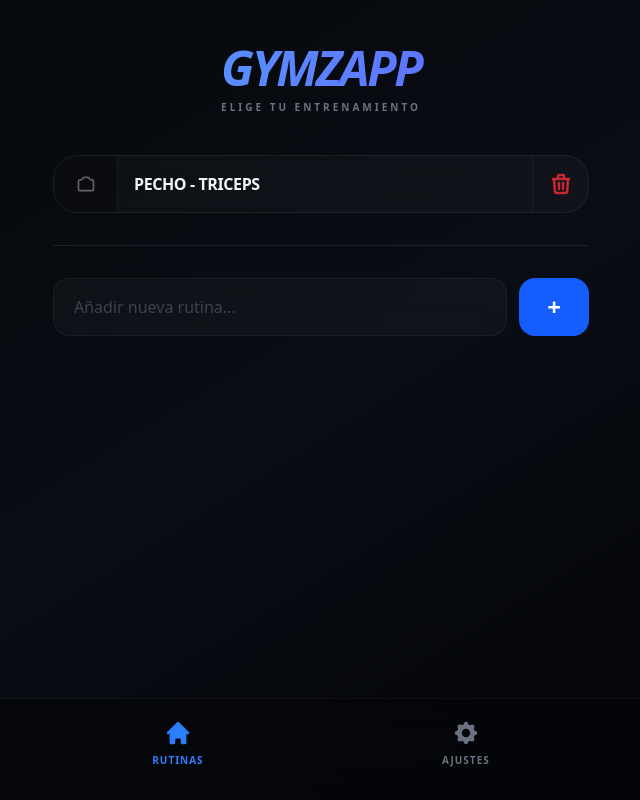
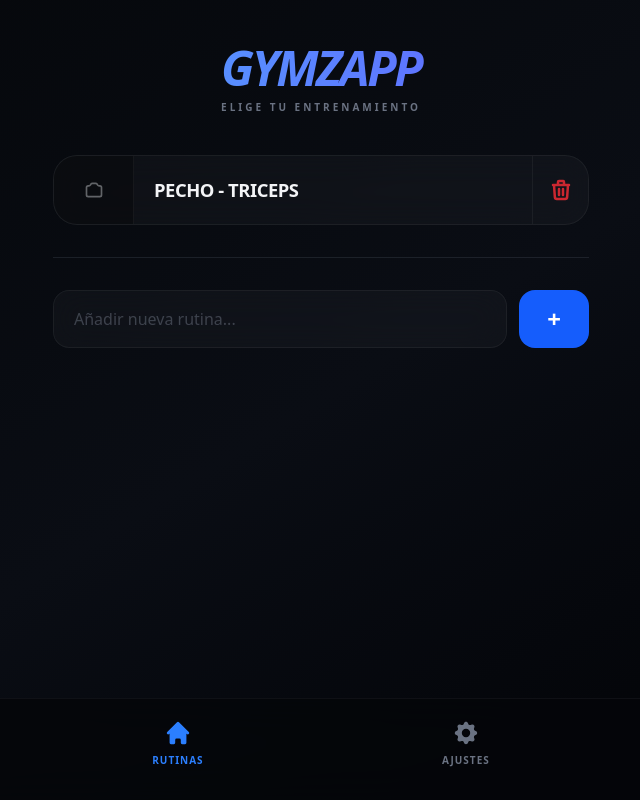
Before and after one commit to JoseZerte/rutinas-gym-app, a React (Vite) app: page / in a window 1280 px wide. Shown: the whole page, without its empty margins (319-959 px from the left). Built offline with nearby package versions, Linux system fonts and the light colour scheme.

Commit message:
arreglado que no se vea tan chico

```diff
--- a/src/App.jsx
+++ b/src/App.jsx
@@ -357,7 +357,7 @@ export default function App() {
                                 <div key={grupo} className={`flex items-stretch rounded-[1.5rem] overflow-hidden glass-border glass-effect transition-transform active:scale-[0.98]`}>
 
                                     {/* --- ÁREA DE FOTO DE RUTINA --- */}
-                                    <div className={`relative w-16 shrink-0 flex flex-col items-center justify-center overflow-hidden border-r ${darkMode ? 'border-white/5 bg-black/30' : 'border-black/5 bg-gray-100'}`}>
+                                    <div className={`relative w-20 shrink-0 flex flex-col items-center justify-center overflow-hidden border-r ${darkMode ? 'border-white/5 bg-black/30' : 'border-black/5 bg-gray-100'}`}>
                                         {rutinaImages[grupo] ? (
                                             <button
                                                 onClick={() => {
@@ -384,8 +384,8 @@ export default function App() {
                                     </div>
 
                                     {/* Botón de seleccionar rutina */}
-                                    <button onClick={() => setgruposel(grupo)} className="flex-1 p-4 text-left active:opacity-80 overflow-hidden">
-                                        <span className={`block w-full text-[1rem] font-black uppercase tracking-tight truncate ${darkMode ? 'text-gray-100' : 'text-gray-900'}`}>{grupo}</span>
+                                    <button onClick={() => setgruposel(grupo)} className="flex-1 p-5 text-left active:opacity-80 overflow-hidden">
+                                        <span className={`block w-full text-[1.15rem] font-black uppercase tracking-tight truncate ${darkMode ? 'text-gray-100' : 'text-gray-900'}`}>{grupo}</span>
                                     </button>
 
                                     {/* Botón Eliminar */}
```
